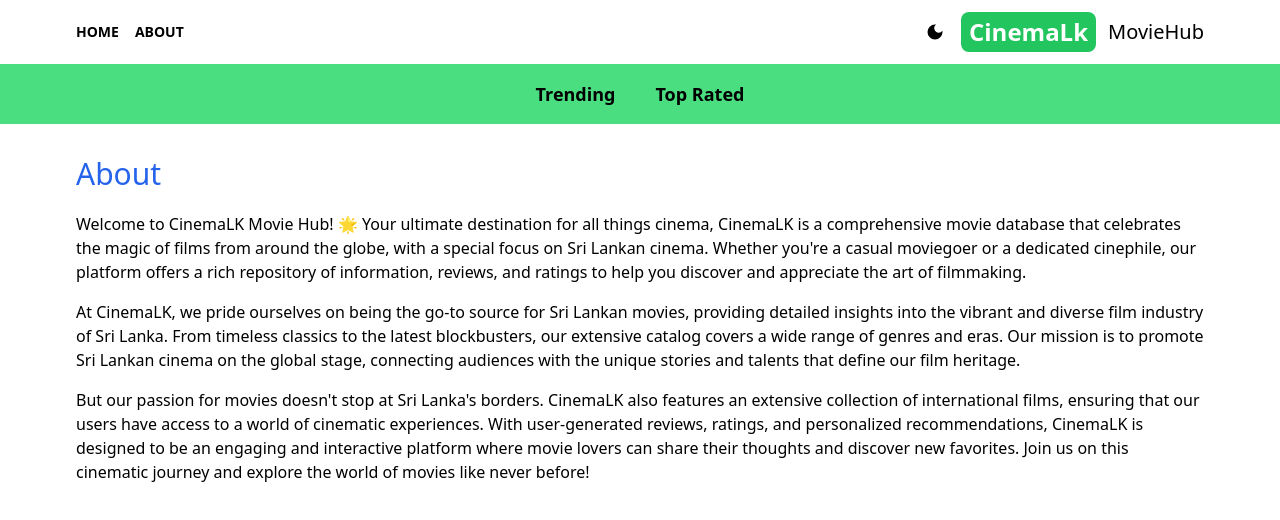
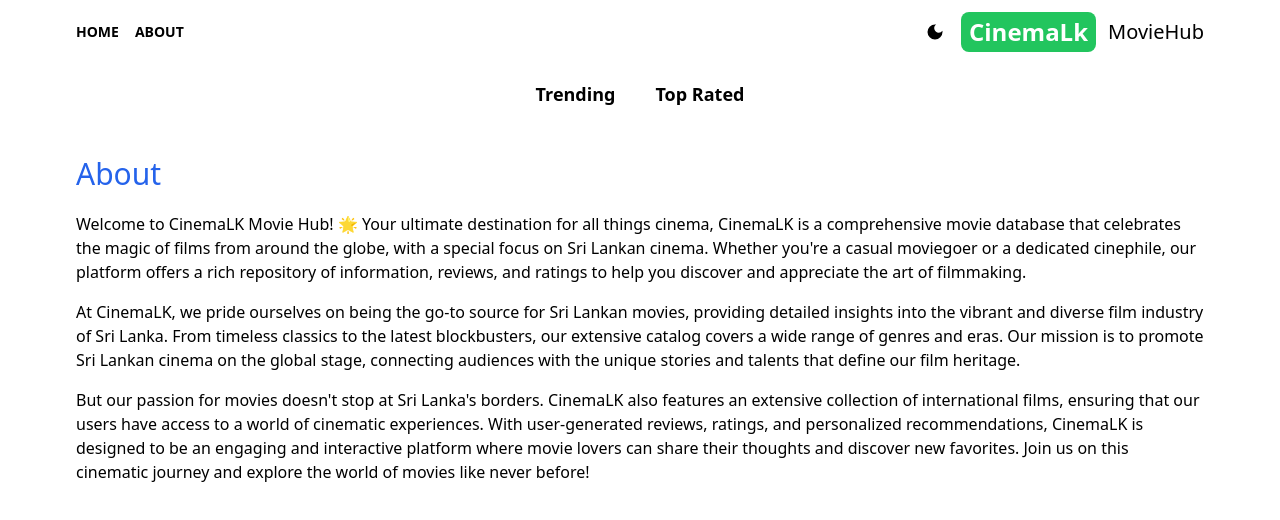
Before and after one commit to ShalukaPiuminda/cinemalk-next, a Next.js app: page /about in a window 1280 px wide. Shown: the top 520 px of the page. Built offline with nearby package versions, Linux system fonts and the light colour scheme.

Commit message:
change navbar color

```diff
--- a/src/components/Navbar.jsx
+++ b/src/components/Navbar.jsx
@@ -3,8 +3,8 @@ import NavbarItems from './NavbarItems'
 
 export default function Navbar() {
   return (
-    <div className='flex bg-green-400 dark:bg-gray-800 p-4 lg:text-lg justify-center gap-10'>
-      <NavbarItems title="Trending" param="fetchTrending" />
+    <div className='flex bg-white dark:bg-gray-800 p-4 lg:text-lg justify-center gap-10'>
+      <NavbarItems title="Trending"  param="fetchTrending" />
       <NavbarItems title="Top Rated" param="fetchTopRated"/>
     </div>
   )
```
